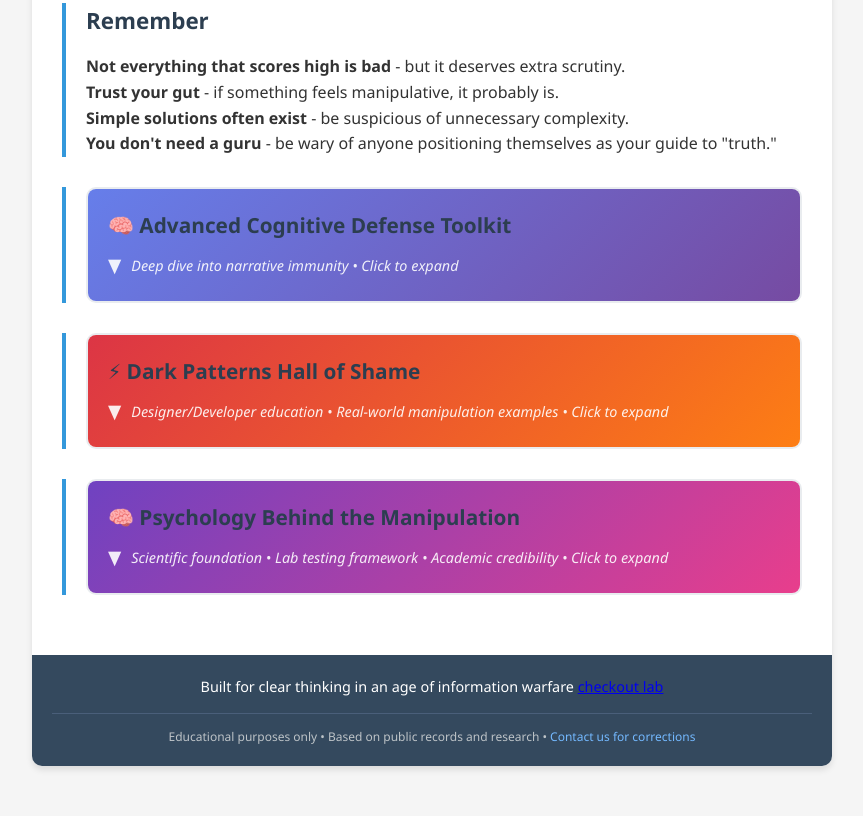
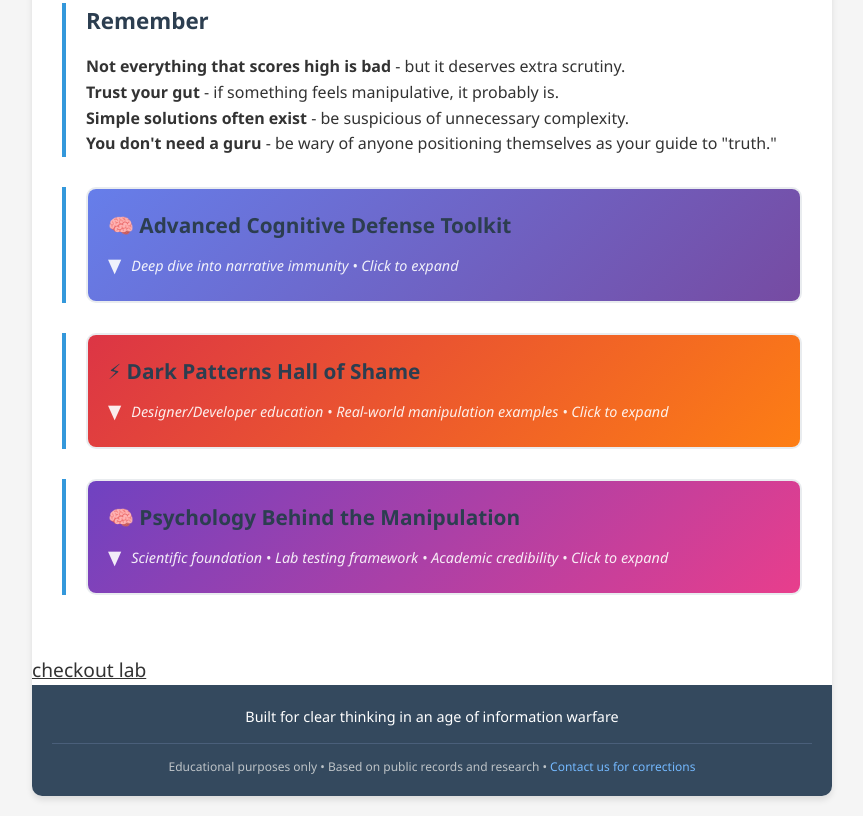
Before and after one commit to anandvip/va-media-manipulation, a plain HTML site: page index.html in a window 1280 px wide. Shown: the part 2502-3318 px from the top of the page, without its empty margins (208-1071 px from the left). Before the commit the page ends 3288 px from the top, so only its background shows below. Drawn offline with Linux system fonts and the light colour scheme.

Commit message:
Update index.html

```diff
--- a/index.html
+++ b/index.html
@@ -1236,6 +1236,7 @@
                     <div id="scoreMeaning" class="score-meaning"></div>
                     <button class="reset-btn" onclick="resetChecklist()">Reset Assessment</button>
                 </div>
+
             </div>
 
             <div class="section">
@@ -1829,9 +1830,13 @@
                 </div>
             </div>
         </div>
+        <p><a class="linkit" href="https://anandvip.github.io/va-media-manipulation/lab/" target="_blank" style="
+    color: #333;
+    font-size: 1.2rem;
+">checkout lab</a></p>
 
         <div class="footer">
-            <p>Built for clear thinking in an age of information warfare <a href="https://anandvip.github.io/va-media-manipulation/lab/" target="_blank">checkout lab</a></p>
+            <p>Built for clear thinking in an age of information warfare</p>
             <div class="legal-disclaimers">
                 <p>Educational purposes only • Based on public records and research • <a class="linkit" href="mailto:va@vipulanand.in">Contact us for corrections</a></p>
             </div>
```
